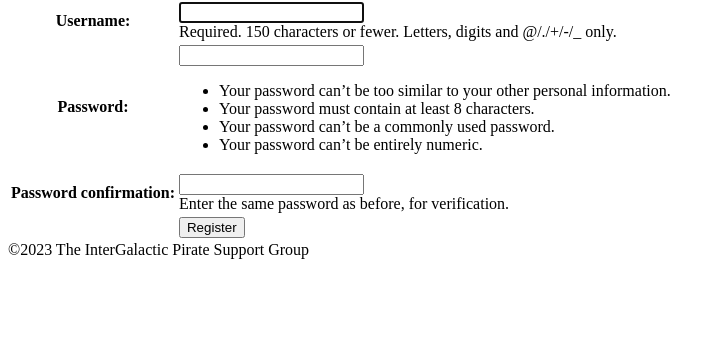
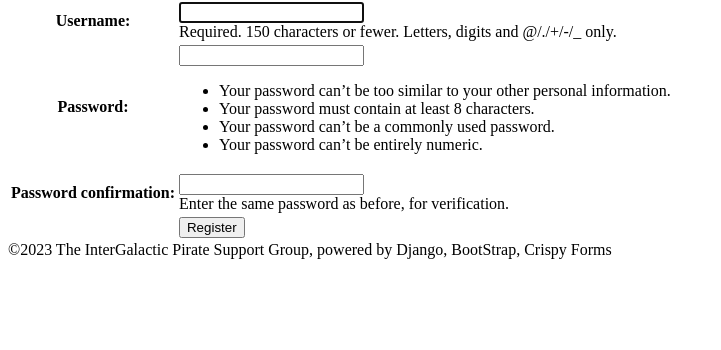
Before and after one commit to jwdiller/CSC289-Group2-Inventory, a Django app: page /register/ in a window 1280 px wide. Shown: the part 169-519 px from the top of the page, without its empty margins (0-721 px from the left). Run offline with Django 4.2, Linux system fonts and the light colour scheme; parts of the project's set-up code (start-up, migrations or seed data) failed here and were passed over.

Commit message:
Update base.html

```diff
--- a/app/core/templates/base.html
+++ b/app/core/templates/base.html
@@ -17,7 +17,7 @@
 		{% endblock %}
 	</div>
 	<div class="endbar">
-		©2023 The InterGalactic Pirate Support Group
+		©2023 The InterGalactic Pirate Support Group, powered by Django, BootStrap, Crispy Forms
 	</div>
 </body>
 </html>
```
